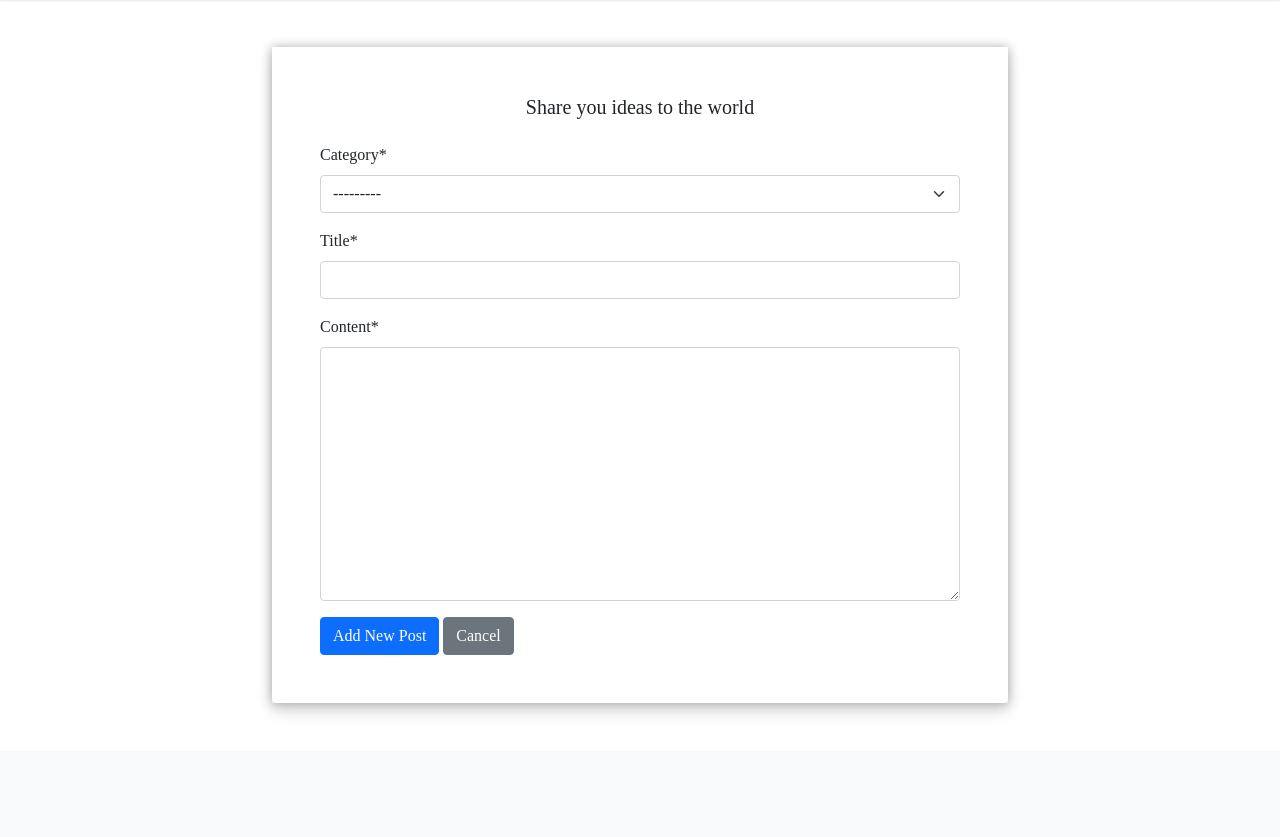
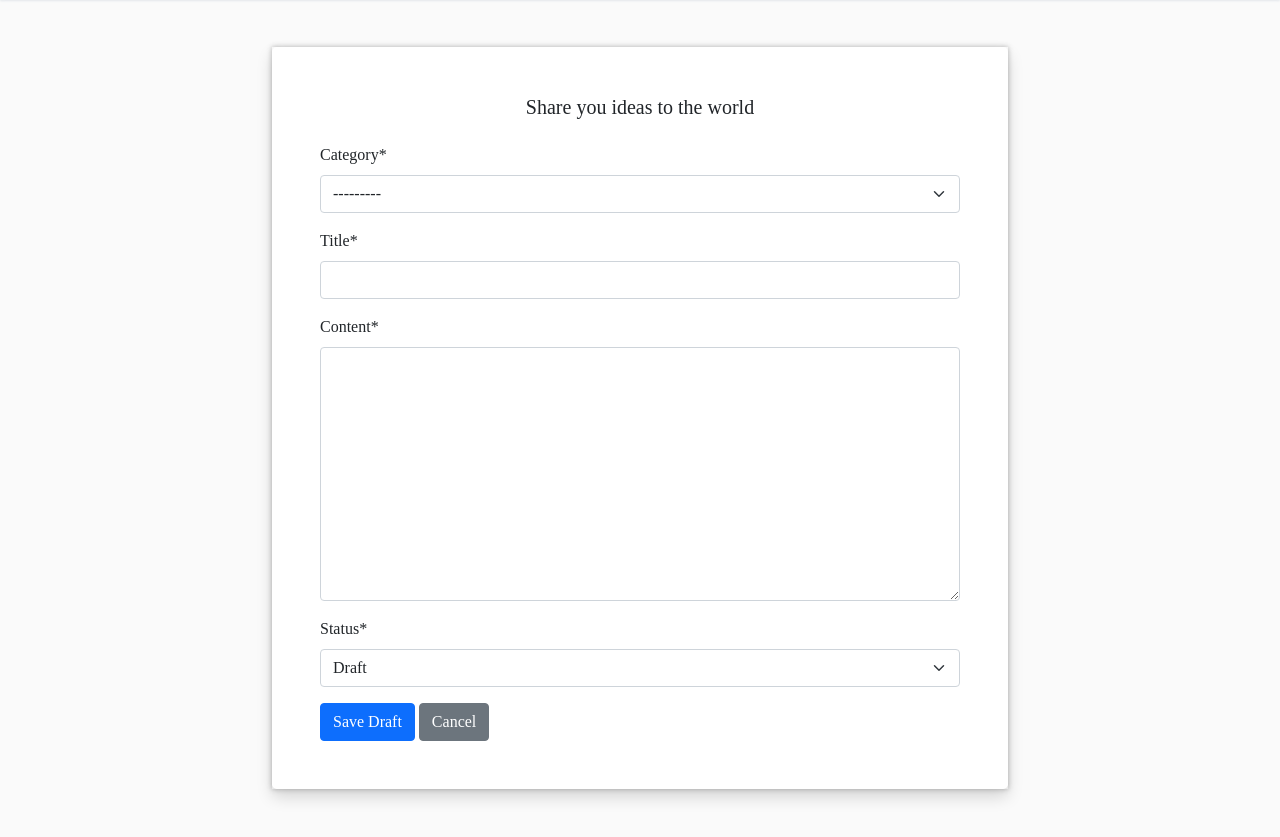
Before and after one commit to balewgize/django-blog, a Django app: page /p/new/ in a window 1280 px wide. Shown: the part 57-894 px from the top of the page. Before the commit the page ends 770 px from the top, so only its background shows below. Run offline with Django 3.2, Linux system fonts and the light colour scheme; the visitor is signed in with stand-in values (Sample User, id 1); data that the repository does not hold is empty; some libraries are stand-ins or nearby versions.

Commit message:
Use django-ckeditor to create/update post content

```diff
--- a/blog/models.py
+++ b/blog/models.py
@@ -1,5 +1,7 @@
 from django.db import models
 from django.conf import settings
+from django.urls import reverse
+from ckeditor.fields import RichTextField
 
 from common import utils
 
@@ -31,9 +33,17 @@ class Post(models.Model):
     category = models.ForeignKey(Category, on_delete=models.DO_NOTHING)
     title = models.CharField(max_length=200)
     slug = models.SlugField(max_length=206, unique=True)
-    content = models.TextField()
+    content = RichTextField()
     status = models.SmallIntegerField(choices=STATUS, default=0)
     last_update = models.DateTimeField(auto_now=True)
 
     def __str__(self) -> str:
         return self.title
+
+    def save(self, *args, **kwargs):
+        """Assign unique slug from post title."""
+        self.slug = utils.generate_slug(self.__class__, self.title)
+        return super().save(*args, **kwargs)
+
+    def get_absolute_url(self):
+        return reverse("blog:post-detail", kwargs={"slug": self.slug})
--- a/blog/templates/blog/post_create.html
+++ b/blog/templates/blog/post_create.html
@@ -5,17 +5,18 @@
 {% block main %}
 {% include "navbar.html" %}
 
+<div class="container-fluid main">
     <div class="container">
         <div class="row">
             <div class="col-sm-12 col-md-12 col-lg-8 mx-auto">
                 <div class="card border-0 shadow rounded-3 my-5">
-                <div class="card-body p-4 p-sm-5" style="box-shadow: 0 0 10px rgba(71, 71, 71, 0.4);">
+                    <div class="card-body p-4 p-sm-5" style="box-shadow: 0 0 5px rgba(71, 71, 71, 0.4);">
                         <h5 class="card-title text-center mb-4 fw-light fs-5">Share you ideas to the world</h5>
-                    <form method="POST" enctype="multipart/form-data"> {% csrf_token %}
+                        <form method="POST" style="overflow: auto;"> {% csrf_token %}
+                            {{ form.media}}
                             {{ form|crispy }}
-
                             <div>
-                            <button class="btn btn-primary mr-2" type="submit">Add New Post</button>
+                                <button class="btn btn-primary mr-2" type="submit" id="submitBtn">Save Draft</button>
                                 <a class="btn btn-secondary" href="{% url 'blog:post-list' %}">Cancel </a>
                             </div>
                         </form>
@@ -24,5 +25,19 @@
             </div>
         </div>
     </div>
+</div>
+
+<script>
+    const status = document.querySelector("#id_status");
+    const btn = document.querySelector("#submitBtn");
+    status.addEventListener("change", function () {
+        if (status.value == 0) {
+            btn.innerHTML = "Save Draft";
+        } else {
+            btn.innerHTML = "Publish";
+        }
+    })
+</script>
+
 
 {% endblock %}
--- a/blog/views.py
+++ b/blog/views.py
@@ -28,16 +28,17 @@ class PostCreateView(LoginRequiredMixin, CreateView):
     """Display post creation form and handle the process."""
 
     model = Post
-    fields = ["category", "title", "content"]
+    fields = ["category", "title", "content", "status"]
     template_name = "blog/post_create.html"
 
     def form_valid(self, form):
         # assign the current logged in user as author of the post
         form.instance.author = self.request.user
-        messages.success(
-            self.request,
-            "Your post has been saved.",
-        )
+        if form.instance.status == 0:
+            msg = "Your post has been saved to draft."
+        elif form.instance.status == 1:
+            msg = "Your post has been published."
+        messages.success(self.request, msg)
         return super().form_valid(form)
 
 
--- a/requirements.txt
+++ b/requirements.txt
@@ -3,7 +3,9 @@ black==22.1.0
 click==8.0.3
 crispy-bootstrap5==0.6
 Django==3.2.12
+django-ckeditor==6.2.0
 django-crispy-forms==1.14.0
+django-js-asset==2.0.0
 mypy-extensions==0.4.3
 pathspec==0.9.0
 platformdirs==2.5.0
```
Also changed, not shown: blog/templates/blog/index.html (+5 -3 lines), django_blog/settings.py (+23 -0 lines). Lines whose indentation alone changed are shown as unchanged.
